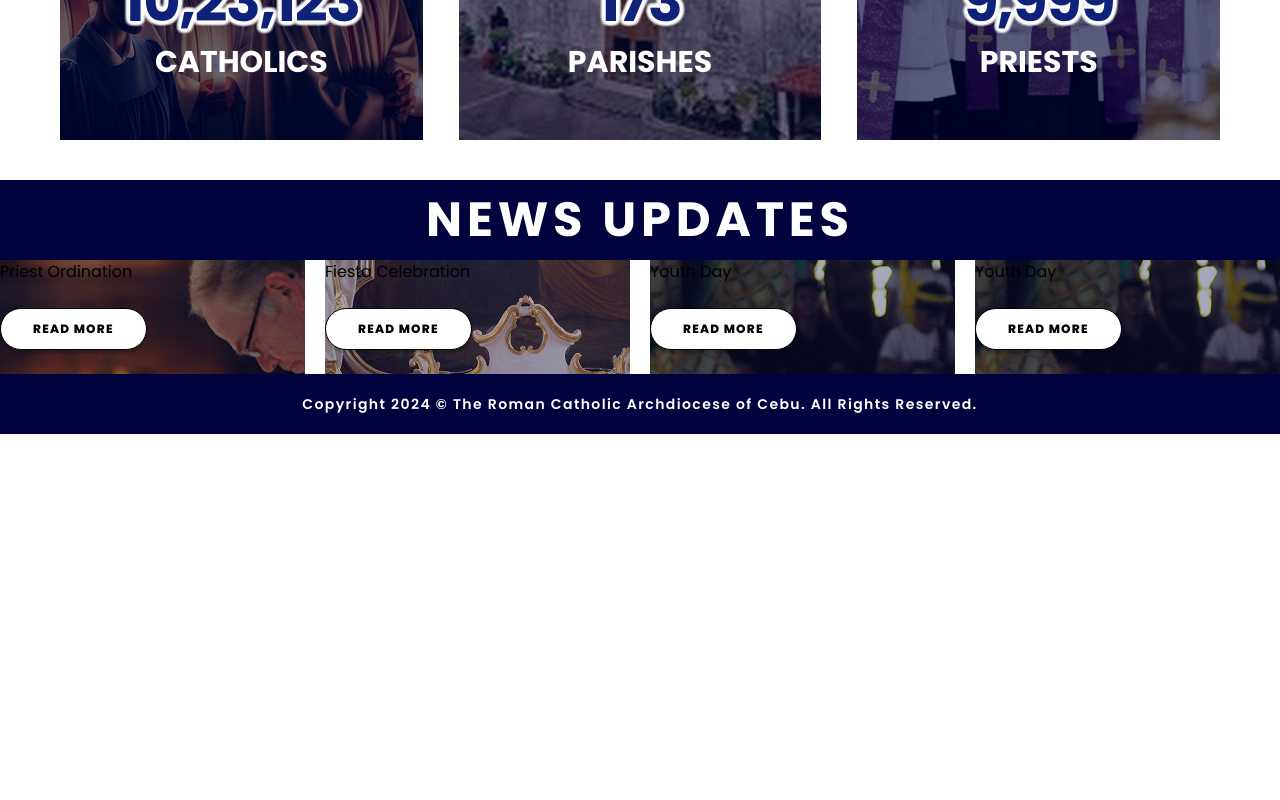
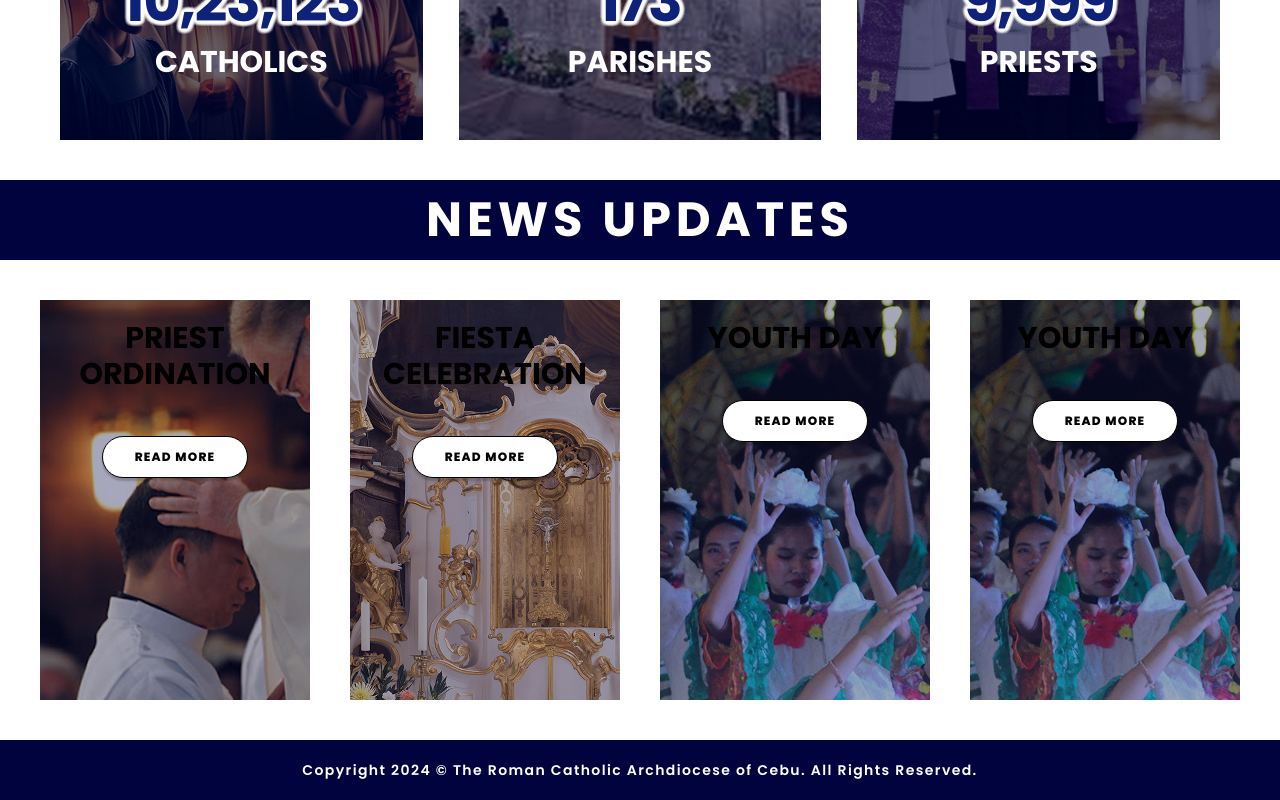
Before and after one commit to Celian4862/cadcomm, a Next.js app: page / in a window 1280 px wide. Shown: the part 2066-2866 px from the top of the page. Before the commit the page ends 2500 px from the top, so only its background shows below. Built offline with nearby package versions, Linux system fonts and the light colour scheme.

Commit message:
Further styled the News Updates section in the home page

```diff
--- a/app/page.tsx
+++ b/app/page.tsx
@@ -115,7 +115,7 @@ export default function Home() {
             News Updates
           </h2>
         </header>
-        <div className="grid grid-cols-1 gap-5 md:grid-cols-2 lg:grid-cols-4">
+        <div className="grid grid-cols-1 gap-10 p-10 text-center *:h-100 md:grid-cols-2 lg:grid-cols-4">
           <NewsCard text="Priest Ordination" img_url="/Priest Ordination.png" />
           <NewsCard
             text="Fiesta Celebration"
--- a/app/ui/news_card.tsx
+++ b/app/ui/news_card.tsx
@@ -9,7 +9,7 @@ export default function NewsCard({
 }) {
   return (
     <div className="" style={{ backgroundImage: `url("${img_url}")` }}>
-      <div>{text}</div>
+      <div className="p-5 text-3xl font-bold uppercase">{text}</div>
       <HomeButton>Read more</HomeButton>
     </div>
   );
```
